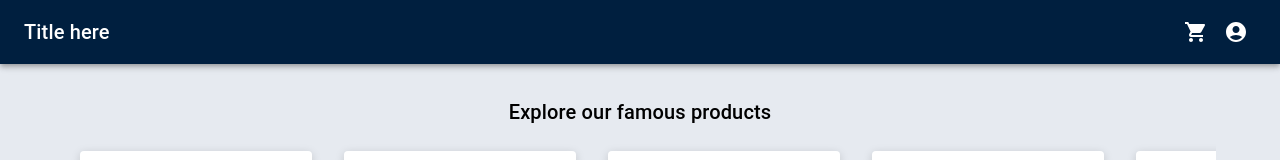
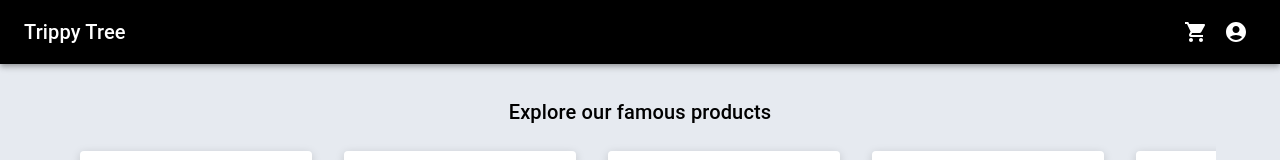
Before and after one commit to vidyadhar03/FrontEndReact, a React (Create React App) app: page / in a window 1280 px wide. Shown: the top 160 px of the page. Built offline with nearby package versions, Linux system fonts and the light colour scheme; grey boxes are pictures that could not be loaded.

Commit message:
changed toolbar style and title

```diff
--- a/src/Components/Toolbar.js
+++ b/src/Components/Toolbar.js
@@ -11,11 +11,11 @@ const ToolbarComponent = () => {
     };
 
     return (
-        <AppBar position="static" sx={{ backgroundColor: '#001f3f' }}>
+        <AppBar position="static" sx={{ backgroundColor: 'black' }}>
             <Toolbar sx={{ justifyContent: 'space-between' }}>
                 <Link to={'/'} style={linkStyles}>
                     <Typography variant="h6" component="div" >
-                        Title here
+                        Trippy Tree
                     </Typography>
                 </Link>
                 <div>
```
Also changed, not shown: src/Router.js (deleted, +0 -16 lines).
